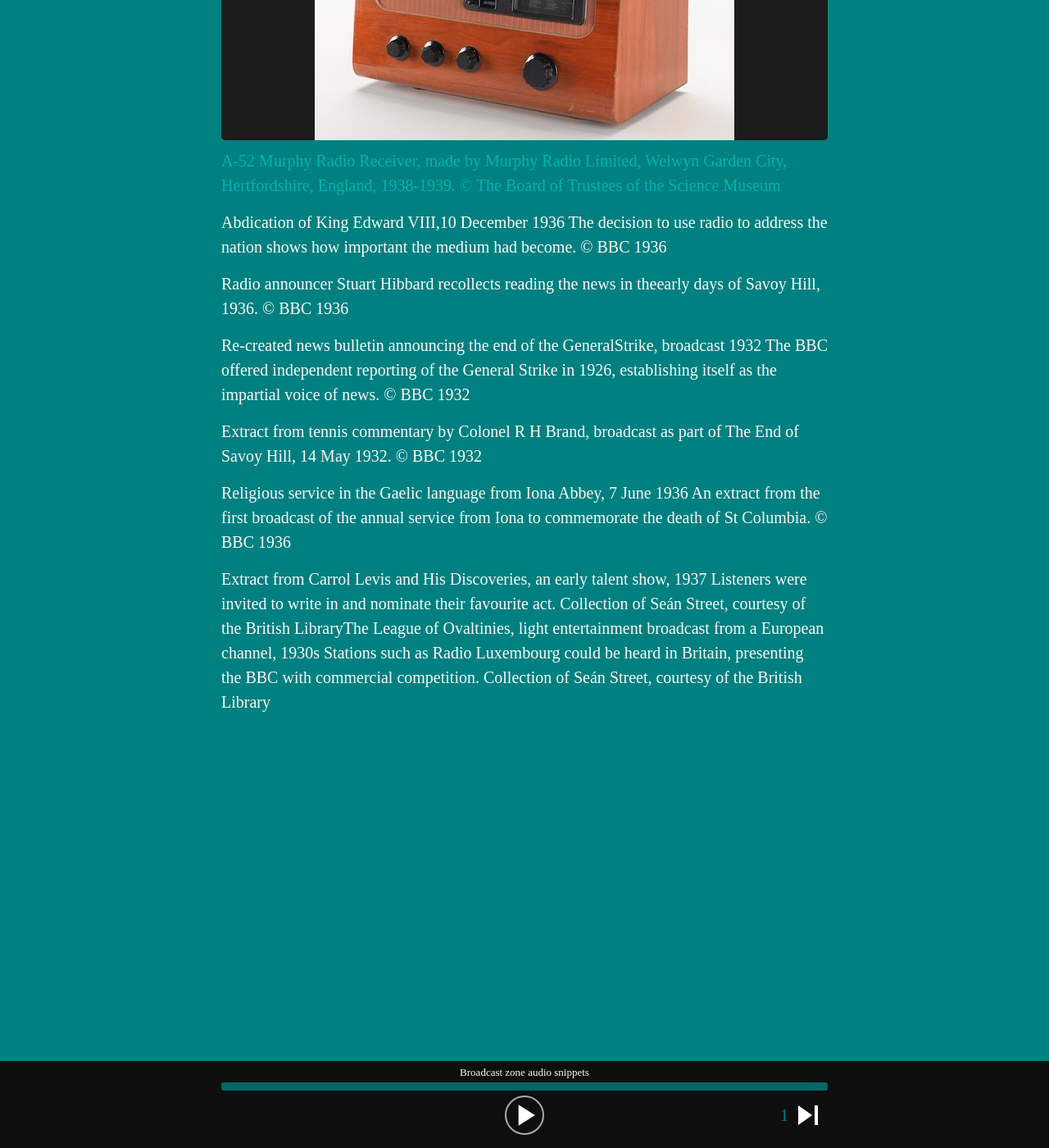
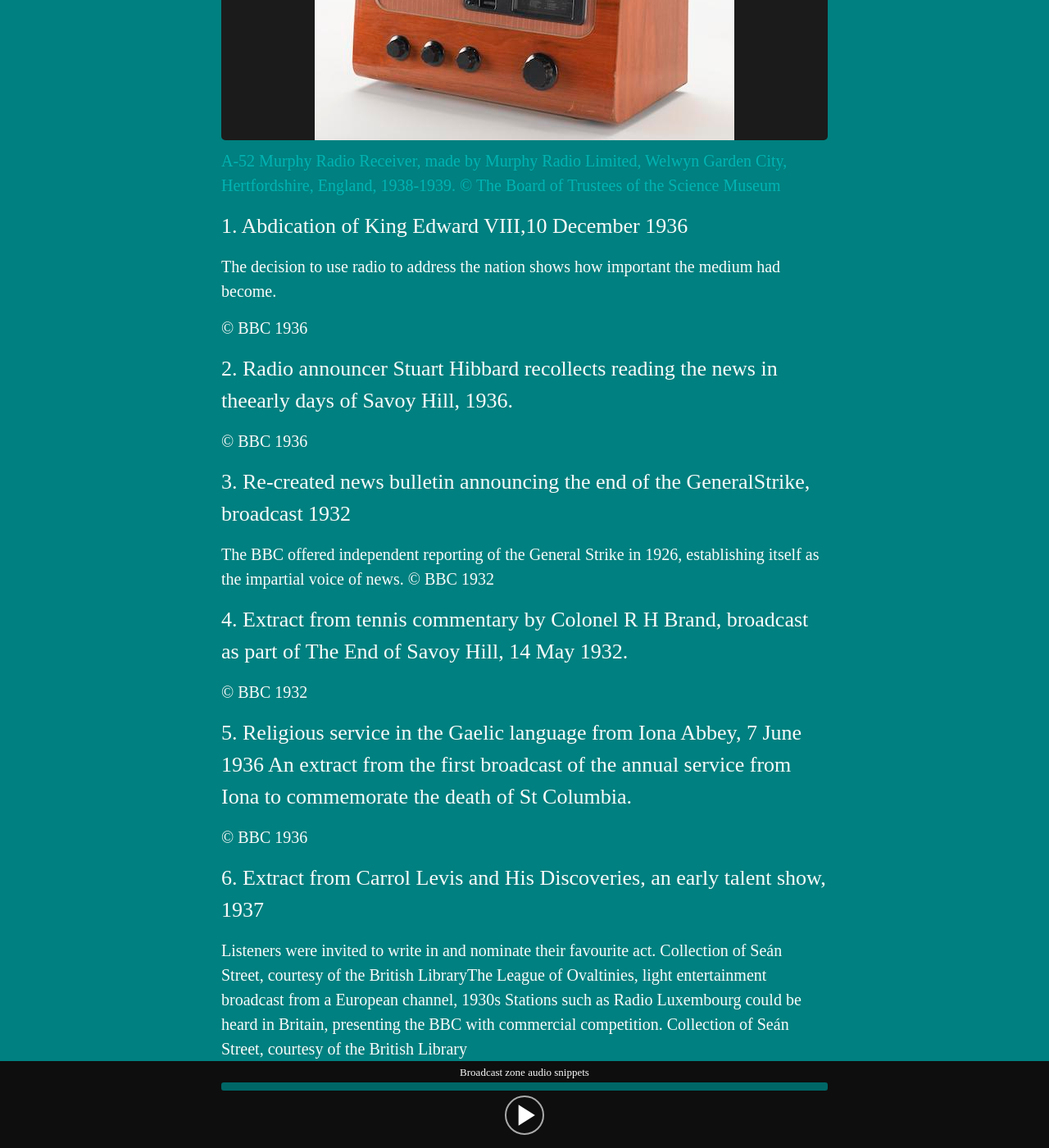
Before and after one commit to TheScienceMuseum/WebAudioPlayer, a Jekyll site: the page built from stops/ScienceMuseum/InfoAge/brodcastZoneC.md, in a window 1280 px wide and 1400 px high, scrolled down 451 px. Shown: the whole window at 82% size. Built offline with Jekyll 4.4.1, drawn with Linux system fonts in a browser that asks for light colours; some web fonts are replaced.

Commit message:
v2.0.0.54 broadcast zones

```diff
--- a/stops/ScienceMuseum/InfoAge/brodcastZoneC.md
+++ b/stops/ScienceMuseum/InfoAge/brodcastZoneC.md
@@ -15,24 +15,26 @@
 
 ### A-52 Murphy Radio Receiver, made by Murphy Radio Limited, Welwyn Garden City, Hertfordshire, England, 1938-1939. © The Board of Trustees of the Science Museum
 
-Abdication of King Edward VIII,10  December 1936
+## 1. Abdication of King Edward VIII,10  December 1936
 The decision to use radio to address the nation shows how important the medium had become.
+
 © BBC 1936
 
-Radio announcer Stuart Hibbard recollects reading the news in theearly days of Savoy Hill, 1936.
+## 2. Radio announcer Stuart Hibbard recollects reading the news in theearly days of Savoy Hill, 1936.
 © BBC 1936
 
-Re-created news bulletin announcing the end of the GeneralStrike, broadcast 1932
+## 3. Re-created news bulletin announcing the end of the GeneralStrike, broadcast 1932
 The BBC offered independent reporting of the General Strike in 1926, establishing itself as the impartial voice of news.
 © BBC 1932
 
-Extract from tennis commentary by Colonel R H Brand, broadcast as part of The End of Savoy Hill, 14 May 1932.
+## 4. Extract from tennis commentary by Colonel R H Brand, broadcast as part of The End of Savoy Hill, 14 May 1932.
 © BBC 1932
 
-Religious service in the Gaelic language from Iona Abbey, 7 June 1936  An extract from the first broadcast of the annual service from Iona to commemorate the death of St Columbia.
+## 5. Religious service in the Gaelic language from Iona Abbey, 7 June 1936  An extract from the first broadcast of the annual service from Iona to commemorate the death of St Columbia.
 © BBC 1936
 
-Extract  from Carrol Levis and His Discoveries, an early talent show, 1937  Listeners were invited to write in and nominate their favourite act.
+## 6. Extract  from Carrol Levis and His Discoveries, an early talent show, 1937
+Listeners were invited to write in and nominate their favourite act.
 Collection of Seán Street, courtesy of the British LibraryThe League of Ovaltinies, light entertainment broadcast from a European channel, 1930s
 Stations such as Radio Luxembourg could be heard in Britain, presenting the BBC with commercial competition.
 Collection of Seán Street, courtesy of the British Library
```
Also changed, not shown: stops/NRM/engineShed.md (+2 -2 lines), stops/NRM/engineShed2.md (+2 -2 lines), stops/NRM/engineShed3.md (+2 -2 lines), stops/ScienceMuseum/InfoAge/brodcastZoneA.md (+11 -7 lines).
